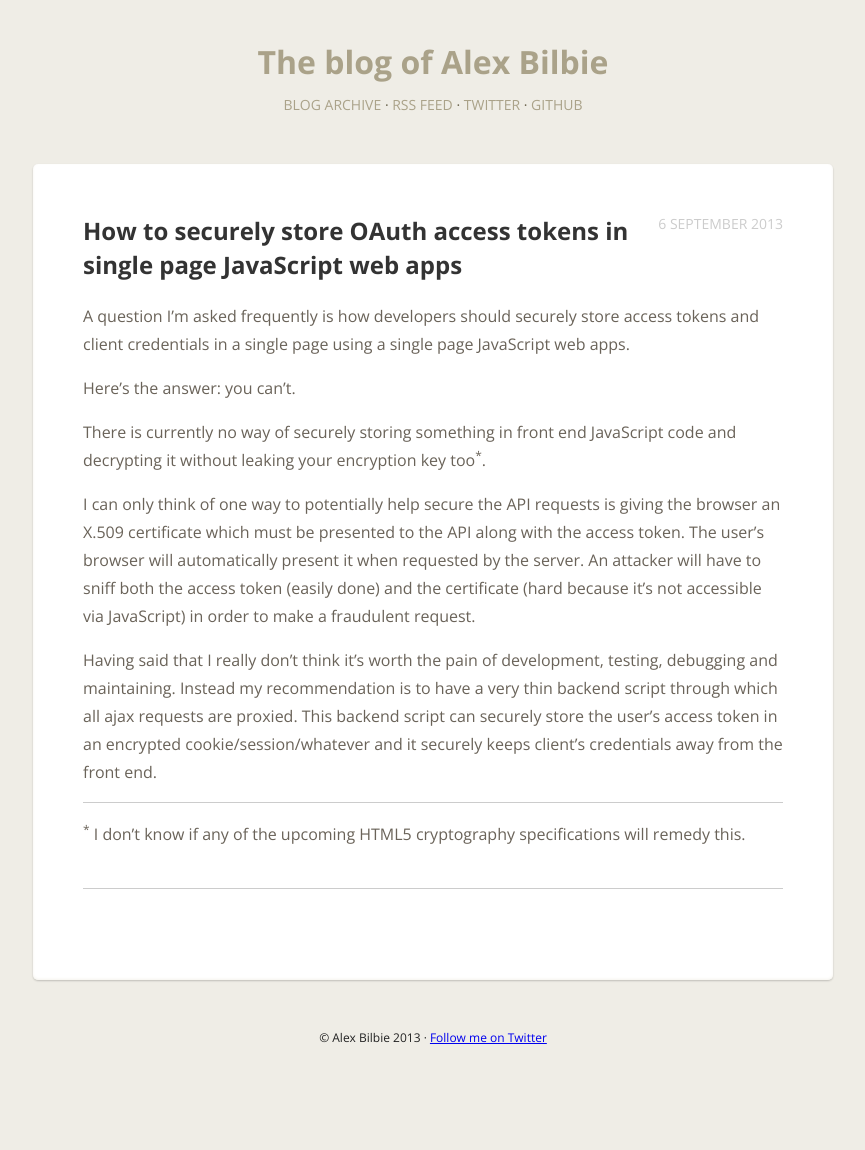
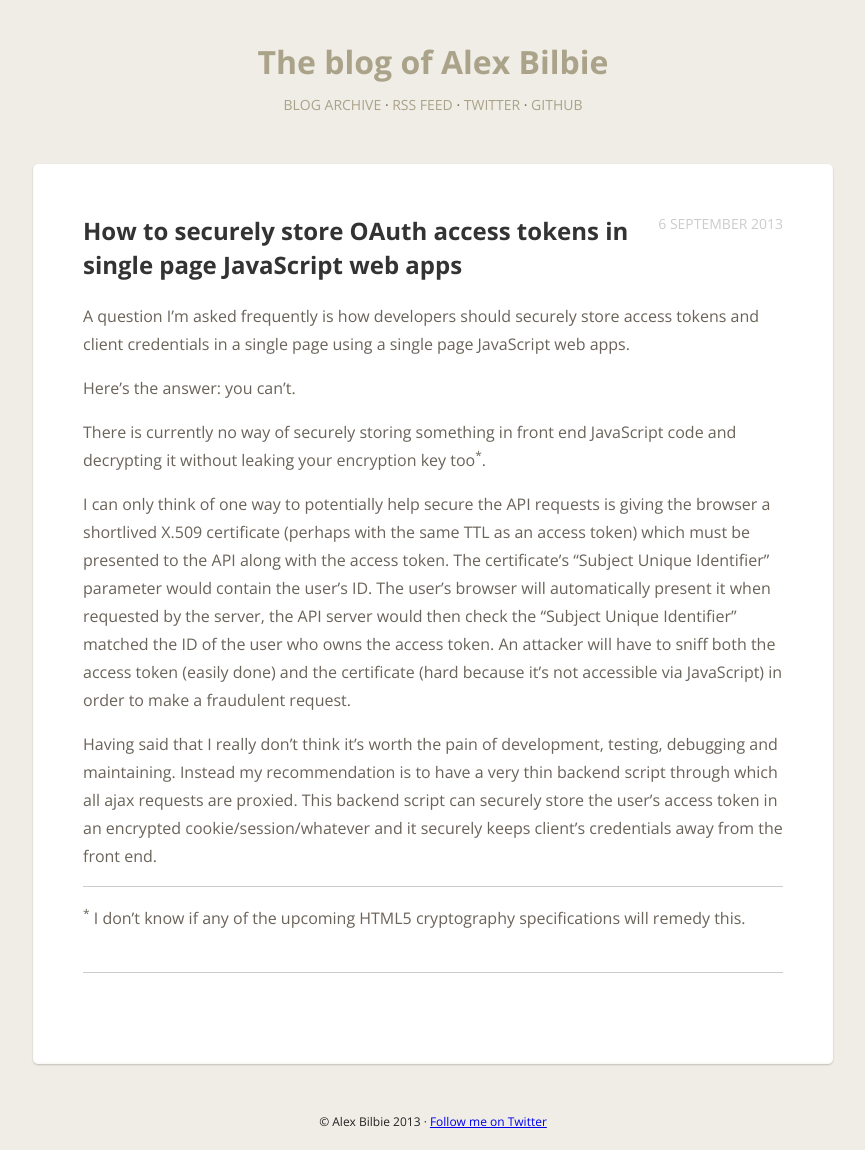
Before and after one commit to alexbilbie/alexbilbie.github.com, a Jekyll site: the page built from _posts/2013-09-06-securely-store-access-tokens-in-single-page-web-app.md, in a window 1280 px wide. Shown: the whole page, without its empty margins (207-1072 px from the left). Built offline with Jekyll 4.4.1, drawn with Linux system fonts in a browser that asks for light colours; Markdown is read by kramdown in place of the engine named in the settings; comment, search, counter and statistics services are not loaded; before the commit the page ends 1066 px from its top, so only the background shows below that.

Commit message:
Clarified how X.509 would work

```diff
--- a/_posts/2013-09-06-securely-store-access-tokens-in-single-page-web-app.md
+++ b/_posts/2013-09-06-securely-store-access-tokens-in-single-page-web-app.md
@@ -11,7 +11,8 @@ Here's the answer: you can't.
 
 There is currently no way of securely storing something in front end JavaScript code and decrypting it without leaking your encryption key too<sup>*</sup>.
 
-I can only think of one way to potentially help secure the API requests is giving the browser an X.509 certificate which must be presented to the API along with the access token. The user's browser will automatically present it when requested by the server. An attacker will have to sniff both the access token (easily done) and the certificate (hard because it's not accessible via JavaScript) in order to make a fraudulent request.
+I can only think of one way to potentially help secure the API requests is giving the browser a shortlived X.509 certificate (perhaps with the same TTL as an access token) which must be presented to the API along with the access token. The certificate's "Subject Unique Identifier" parameter would contain the user's ID.
+ The user's browser will automatically present it when requested by the server, the API server would then check the "Subject Unique Identifier" matched the ID of the user who owns the access token. An attacker will have to sniff both the access token (easily done) and the certificate (hard because it's not accessible via JavaScript) in order to make a fraudulent request.
 
 Having said that I really don't think it's worth the pain of development, testing, debugging and maintaining. Instead my recommendation is to have a very thin backend script through which all ajax requests are proxied. This backend script can securely store the user's access token in an encrypted cookie/session/whatever and it securely keeps client's credentials away from the front end.
 
```
